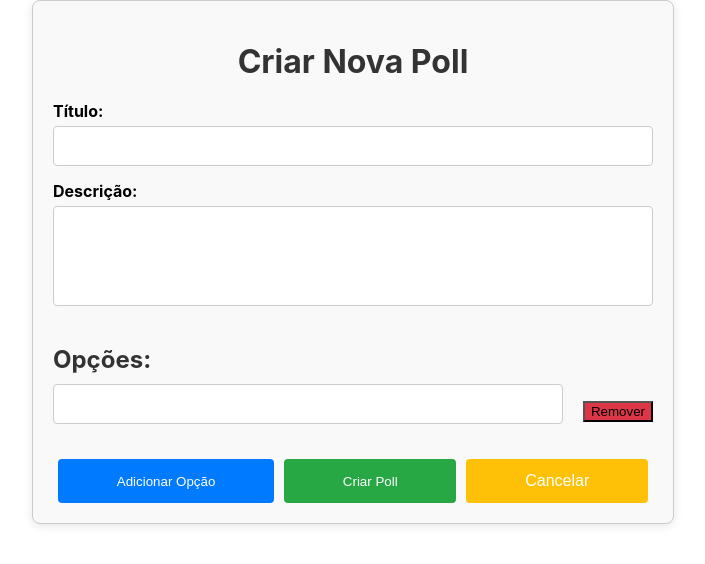
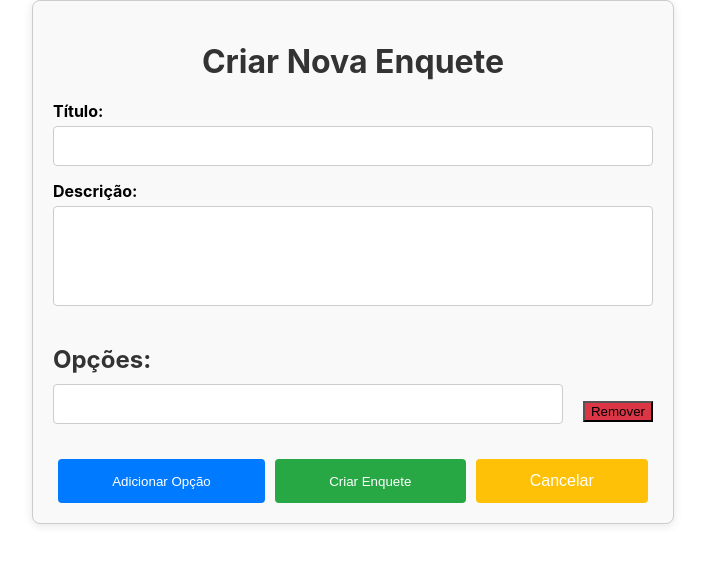
Before and after one commit to samuelrivelli/frontend-projeto-tecnico-tabia, a React (Create React App) app: page /create-poll in a window 1280 px wide. Shown: the top 564 px of the page, without its empty margins (287-992 px from the left). Built offline with nearby package versions, Linux system fonts and the light colour scheme; sample sign-in values are in the browser's storage.

Commit message:
ajustes de portugues

```diff
--- a/src/components/CreatePoll.tsx
+++ b/src/components/CreatePoll.tsx
@@ -57,7 +57,7 @@ const CreatePoll = () => {
 
   return (
     <div className="container">
-      <h1>Criar Nova Poll</h1>
+      <h1>Criar Nova Enquete</h1>
           {errorMessage && <div className="error-message">{errorMessage}</div>}
       <form onSubmit={handleSubmit}>
         <div>
@@ -104,7 +104,7 @@ const CreatePoll = () => {
             Adicionar Opção
           </button>
           <button type="submit" className="save-button">
-            Criar Poll
+            Criar Enquete
           </button>
           <button type="button" className="cancel-button" onClick={handleCancel}>
             Cancelar
--- a/src/components/PollDetail.tsx
+++ b/src/components/PollDetail.tsx
@@ -106,7 +106,7 @@ const PollDetail: React.FC = () => {
         {poll.isOpen ? (
           <button onClick={handleVote}>Votar</button>
         ) : (
-          <p>A enquete está fechada. Você não pode votar.</p>
+          <p>A enquete está fechada. Você não pode mais votar.</p>
         )}
       </div>
 
@@ -114,7 +114,7 @@ const PollDetail: React.FC = () => {
         {poll.isOpen ? (
           <CommentSection pollId={poll.id} />
         ) : (
-          <p>A enquete está fechada. Você não pode comentar.</p>
+          <p>A enquete está fechada. Você não pode mais comentar.</p>
         )}
       </div>
     </div>
```
